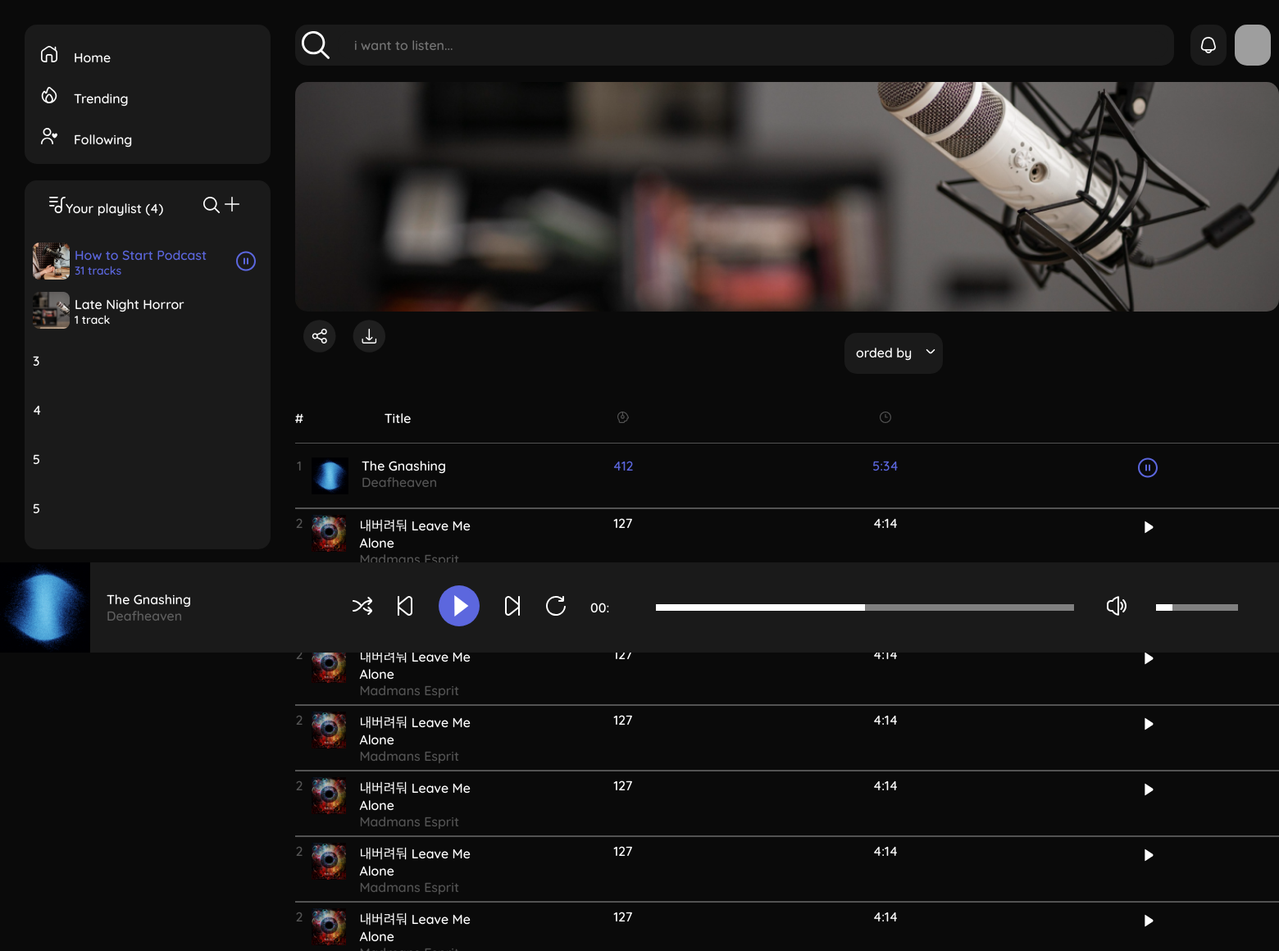
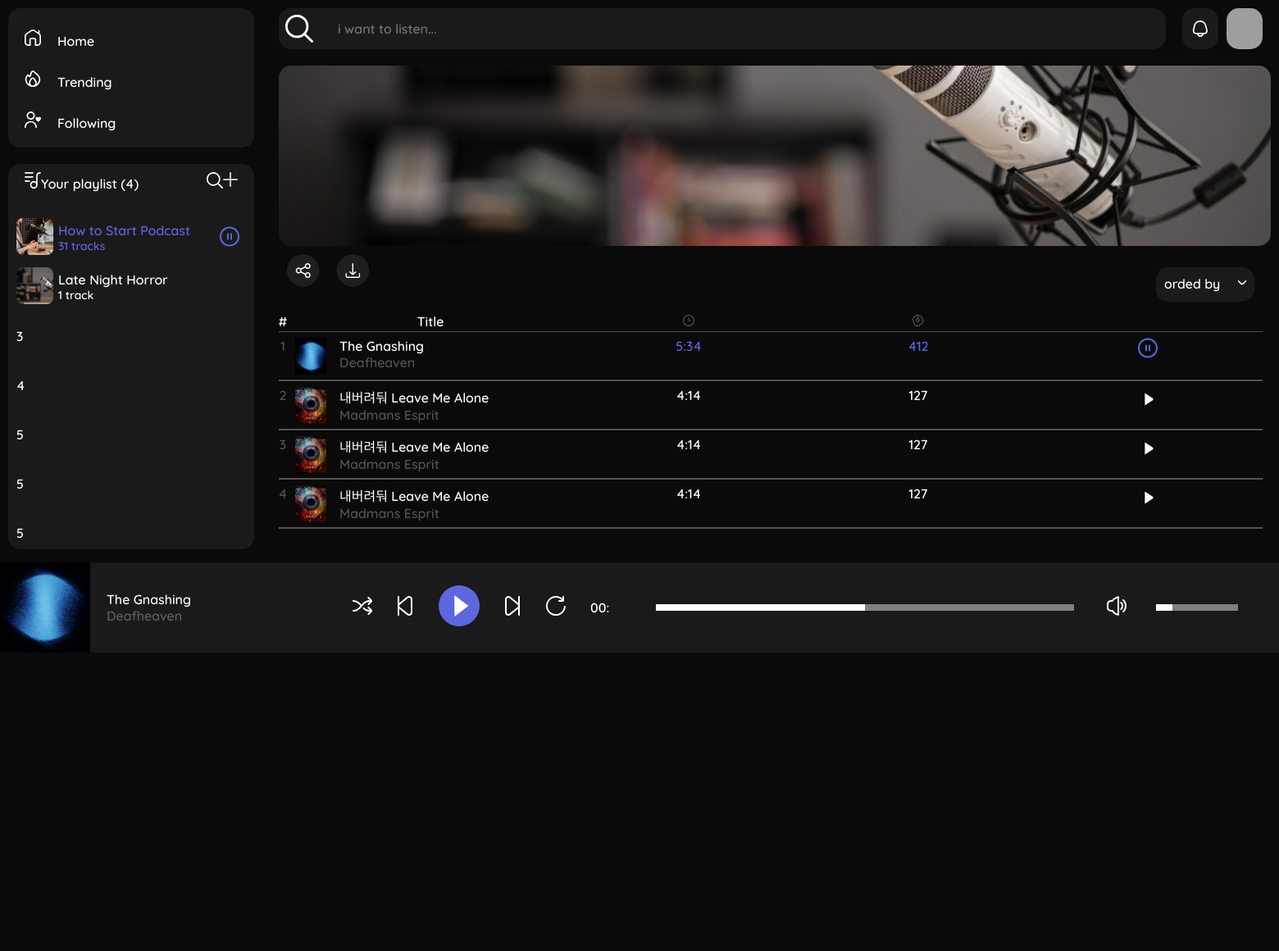
Before and after one commit to kopatich32/Diplom, a PHP site: page / in a window 1560 px wide. Shown: the whole page at 82% size. After the commit the page ends 796 px from the top, so only its background shows below. Run offline with PHP 8.4, Linux system fonts and the light colour scheme; grey boxes are pictures that could not be loaded.

Commit message:
Немного верстки, подправил левое меню

```diff
--- a/index.php
+++ b/index.php
@@ -9,9 +9,9 @@
     <meta http-equiv="X-UA-Compatible" content="ie=edge">
     <link rel="stylesheet" href="styles/style.css">
     <title>Мой плейлист</title>
+
 </head>
 <body>
-
 <div class="wrapper">
     <div class="player">
 
@@ -23,16 +23,17 @@
                     <li><span><img src="icons/following.svg" alt="following"></span>Following</li>
                 </ul>
             </nav>
+            <div class="wrapper-aside">
+            <div class="head-list">
+                <div><img src="icons/list-music.svg" alt="list-music"></div>
+                <span>Your playlist (<span>4</span>)</span>
+                <div class="left-navigation">
+                    <div><img src="icons/search.svg" alt="search"></div>
+                    <div><img src="icons/plus.svg" alt="add-playlist"></div>
+                </div>
+            </div>
+            <ul class="playlists">
 
-            <ul class="playlists">
-                <li class="head-list">
-                    <div><img src="icons/list-music.svg" alt="list-music"></div>
-                    <span>Your playlist (<span>4</span>)</span>
-                    <div class="left-navigation">
-                        <div><img src="icons/search.svg" alt="search"></div>
-                        <div><img src="icons/plus.svg" alt="add-playlist"></div>
-                    </div>
-                </li>
                 <li class="playing">
                     <div class="wrapper"><img src="icons/Rectangle2.png" alt="test"></div>
                     <div>
@@ -61,7 +62,7 @@
                 <li>5</li>
 
             </ul>
-
+            </div>
         </aside>
         <div class="cnt">
             <header>
@@ -78,7 +79,7 @@
                     <div class="share"><img src="icons/share.svg" alt="share"></div>
                     <div class="download"><img src="icons/download.svg" alt="share"></div>
                     <div class="filter">
-                        <p>orded by <span><img src="icons/filter_arrow.svg" alt="arrow"></span></p>
+                        <p>orded by<span><img src="icons/filter_arrow.svg" alt="arrow"></span></p>
                         <ul class="filter-list">
                             <li>Artist</li>
                             <li>Track</li>
@@ -86,14 +87,14 @@
                         </ul>
                     </div>
                 </div>
-                <div class="track-area">
                 <div class="track-stat">
                     <div>#</div>
                     <div>Title</div>
+                    <div class="track-duration"><img src="icons/clock-three.svg" alt="duration"></div>
                     <div class="listening"><img src="icons/listening.svg" alt="listening"></div>
-                    <div class="track-duration"><img src="icons/clock-three.svg" alt="duration"></div>
                     <div></div>
                 </div>
+                <div class="track-area">
 <!--                Tracks-->
                 <div class="current-track-main number_">
                     <div class="track-number play_now">1</div>
@@ -106,8 +107,8 @@
                             <div class="artist-main">Deafheaven</div>
                         </div>
                     </div>
+                    <div class="duration-main play_now">5:34</div>
                     <div class="listening-main play_now">412</div>
-                    <div class="duration-main play_now">5:34</div>
                     <div class="is_play"><img src="icons/pause.svg" alt="play now"></div>
                 </div>
                 <div class="current-track-main number_">
@@ -121,12 +122,12 @@
                             <div class="artist-main">Madmans Esprit</div>
                         </div>
                     </div>
+                    <div class="duration-main">4:14</div>
                     <div class="listening-main">127</div>
-                    <div class="duration-main">4:14</div>
                     <div class="is_play"><img src="icons/is_play.svg" alt="play now"></div>
                 </div>
                 <div class="current-track-main number_">
-                    <div class="track-number">2</div>
+                    <div class="track-number">3</div>
                     <div class="track-main">
                         <div class="main-cover">
                             <img src="covers/Madmans_Esprit.jpg" alt="cover">
@@ -136,12 +137,12 @@
                             <div class="artist-main">Madmans Esprit</div>
                         </div>
                     </div>
+                    <div class="duration-main">4:14</div>
                     <div class="listening-main">127</div>
-                    <div class="duration-main">4:14</div>
                     <div class="is_play"><img src="icons/is_play.svg" alt="play now"></div>
                 </div>
                 <div class="current-track-main number_">
-                    <div class="track-number">2</div>
+                    <div class="track-number">4</div>
                     <div class="track-main">
                         <div class="main-cover">
                             <img src="covers/Madmans_Esprit.jpg" alt="cover">
@@ -151,12 +152,12 @@
                             <div class="artist-main">Madmans Esprit</div>
                         </div>
                     </div>
+                    <div class="duration-main">4:14</div>
                     <div class="listening-main">127</div>
-                    <div class="duration-main">4:14</div>
                     <div class="is_play"><img src="icons/is_play.svg" alt="play now"></div>
                 </div>
                 <div class="current-track-main number_">
-                    <div class="track-number">2</div>
+                    <div class="track-number">5</div>
                     <div class="track-main">
                         <div class="main-cover">
                             <img src="covers/Madmans_Esprit.jpg" alt="cover">
@@ -166,12 +167,12 @@
                             <div class="artist-main">Madmans Esprit</div>
                         </div>
                     </div>
+                    <div class="duration-main">4:14</div>
                     <div class="listening-main">127</div>
-                    <div class="duration-main">4:14</div>
                     <div class="is_play"><img src="icons/is_play.svg" alt="play now"></div>
                 </div>
                 <div class="current-track-main number_">
-                    <div class="track-number">2</div>
+                    <div class="track-number">6</div>
                     <div class="track-main">
                         <div class="main-cover">
                             <img src="covers/Madmans_Esprit.jpg" alt="cover">
@@ -181,8 +182,8 @@
                             <div class="artist-main">Madmans Esprit</div>
                         </div>
                     </div>
+                    <div class="duration-main">4:14</div>
                     <div class="listening-main">127</div>
-                    <div class="duration-main">4:14</div>
                     <div class="is_play"><img src="icons/is_play.svg" alt="play now"></div>
                 </div>
                     <div class="current-track-main number_">
@@ -196,37 +197,9 @@
                             <div class="artist-main">Madmans Esprit</div>
                         </div>
                     </div>
-                    <div class="listening-main">127</div>
                     <div class="duration-main">4:14</div>
-                    <div class="is_play"><img src="icons/is_play.svg" alt="play now"></div>
-                </div><div class="current-track-main number_">
-                    <div class="track-number">2</div>
-                    <div class="track-main">
-                        <div class="main-cover">
-                            <img src="covers/Madmans_Esprit.jpg" alt="cover">
-                        </div>
-                        <div class="current-track-cover">
-                            <div class="track-name-main">내버려둬 Leave Me Alone</div>
-                            <div class="artist-main">Madmans Esprit</div>
-                        </div>
-                    </div>
-                    <div class="listening-main">127</div>
-                    <div class="duration-main">4:14</div>
-                    <div class="is_play"><img src="icons/is_play.svg" alt="play now"></div>
-                </div><div class="current-track-main number_">
-                    <div class="track-number">2</div>
-                    <div class="track-main">
-                        <div class="main-cover">
-                            <img src="covers/Madmans_Esprit.jpg" alt="cover">
-                        </div>
-                        <div class="current-track-cover">
-                            <div class="track-name-main">내버려둬 Leave Me Alone</div>
-                            <div class="artist-main">Madmans Esprit</div>
-                        </div>
-                    </div>
-                    <div class="listening-main">127</div>
-                    <div class="duration-main">4:14</div>
-                    <div class="is_play"><img src="icons/is_play.svg" alt="play now"></div>
+                        <div class="listening-main">127</div>
+                        <div class="is_play"><img src="icons/is_play.svg" alt="play now"></div>
                 </div><div class="current-track-main number_">
                     <div class="track-number">2</div>
                     <div class="track-main">
--- a/styles/style.css
+++ b/styles/style.css
@@ -49,7 +49,7 @@ body {
   justify-content: normal;
   align-items: normal;
   width: 100%;
-  padding: 30px 30px 0 30px; }
+  padding: 10px 10px 0 10px; }
 
 aside {
   min-width: 300px;
@@ -73,13 +73,28 @@ aside {
         height: 50px; }
         aside .links ul li span {
           margin-right: 20px; }
+  aside .head-list {
+    display: flex;
+    flex-direction: row;
+    justify-content: normal;
+    align-items: baseline;
+    padding: 10px 20px 0 20px; }
+    aside .head-list .left-navigation {
+      display: flex;
+      flex-direction: row;
+      justify-content: space-between;
+      align-items: normal;
+      margin-left: auto; }
+  aside .wrapper-aside {
+    background-color: #1A1A1A;
+    border-radius: 15px; }
   aside .playlists {
     overflow-y: scroll;
     -ms-overflow-style: none;
     /* IE и Edge */
     scrollbar-width: none;
     /* Firefox */
-    height: calc(100vh - 110px - 170px - 70px);
+    height: calc(100vh - 110px - 170px - 100px);
     background-color: #1A1A1A;
     list-style: none;
     border-radius: 15px;
@@ -106,18 +121,6 @@ aside {
           font-size: 14px; }
       aside .playlists li div:nth-child(3) {
         margin: 0 8px 0 auto; }
-    aside .playlists .head-list {
-      display: flex;
-      flex-direction: row;
-      justify-content: normal;
-      align-items: baseline;
-      padding: 10px 20px 0 20px; }
-      aside .playlists .head-list .left-navigation {
-        display: flex;
-        flex-direction: row;
-        justify-content: space-between;
-        align-items: normal;
-        margin-left: auto; }
   aside .playlists::-webkit-scrollbar {
     display: none; }
 
@@ -177,7 +180,7 @@ main {
   width: 100%;
   padding-left: 20px; }
   main .podcast-img {
-    height: 280px;
+    height: 220px;
     border-radius: 15px;
     overflow: hidden; }
     main .podcast-img img {
@@ -189,7 +192,8 @@ main {
     flex-direction: row;
     justify-content: normal;
     align-items: normal;
-    width: 800px; }
+    width: 1200px;
+    height: 90px; }
     main .control-row div {
       margin: 10px; }
     main .control-row .filter {
@@ -212,8 +216,7 @@ main {
         flex-direction: row;
         justify-content: center;
         align-items: normal;
-        justify-self: flex-end;
-        padding: 14px 2px 14px 14px;
+        padding: 10px 2px 10px 10px;
         background-color: #1A1A1A;
         border-radius: 15px;
         width: 120px; }
@@ -239,20 +242,25 @@ main {
           cursor: pointer; }
   main .track-area {
     overflow: scroll;
-    height: calc(100vh - 110px - 30px); }
+    scrollbar-width: none;
+    height: calc(100vh - 558px); }
+  main .track-area::-webkit-scrollbar {
+    display: none; }
   main .track-stat {
+    background-color: #0A0A0A;
+    margin-bottom: 10px;
     display: grid;
-    grid-template-columns: 10px 230px 1fr 1fr 1fr;
+    grid-template-columns: 10px 350px 1fr 1fr 1fr;
     align-content: center;
     justify-items: center;
     width: 1200px;
-    margin-bottom: 20px; }
+    height: 4px; }
   main .current-track-main {
     display: grid;
-    grid-template-columns: 10px 230px 1fr 1fr 1fr;
+    grid-template-columns: 10px 350px 1fr 1fr 1fr;
     align-content: center;
     justify-items: center;
-    height: 80px;
+    height: 60px;
     border-top: 1px solid rgba(255, 255, 255, 0.3);
     border-bottom: 1px solid rgba(255, 255, 255, 0.3);
     width: 1200px;
@@ -279,6 +287,8 @@ main {
         color: white; }
       main .current-track-main .track-main .artist-main {
         color: rgba(255, 255, 255, 0.3); }
+      main .current-track-main .track-main .current-track-cover {
+        width: 100%; }
 
 footer {
   display: flex;
--- a/styles/style.scss
+++ b/styles/style.scss
@@ -38,6 +38,7 @@ html, body {
   margin: 0;
   width: 100%;
   height: 99%;
+  //overflow: hidden;
 }
 
 body {
@@ -55,7 +56,7 @@ body {
 .player {
   @include flex(row, normal, normal);
   width: 100%;
-  padding: 30px 30px 0 30px;
+  padding: 10px 10px 0 10px;
 }
 
 aside {
@@ -88,11 +89,24 @@ aside {
 
   color: white;
 
+  .head-list {
+    @include flex(row, normal, baseline);
+    padding: 10px 20px 0 20px;
+
+    .left-navigation {
+      @include flex(row, space-between, normal);
+      margin-left: auto;
+    }
+  }
+.wrapper-aside{
+  background-color: $front-background;
+  border-radius: 15px;
+}
   .playlists {
     overflow-y: scroll;
     -ms-overflow-style: none; /* IE и Edge */
     scrollbar-width: none; /* Firefox */
-    height: calc(100vh - 110px - 170px - 70px);
+    height: calc(100vh - 110px - 170px - 100px);
     background-color: $front-background;
     list-style: none;
     border-radius: 15px;
@@ -126,15 +140,7 @@ aside {
       }
     }
 
-    .head-list {
-      @include flex(row, normal, baseline);
-      padding: 10px 20px 0 20px;
 
-      .left-navigation {
-        @include flex(row, space-between, normal);
-        margin-left: auto;
-      }
-    }
 
   }
 
@@ -208,7 +214,7 @@ main {
   padding-left: 20px;
 
   .podcast-img {
-    height: 280px;
+    height: 220px;
     border-radius: 15px;
     overflow: hidden;
 
@@ -221,7 +227,7 @@ main {
 
   .control-row {
     @include flex(row, normal, normal);
-    width: 800px;
+    @include  size(1200px,90px);
 
     div {
       margin: 10px;
@@ -252,8 +258,7 @@ main {
 
       p {
         @include flex(row, center, normal);
-        justify-self: flex-end;
-        padding: 14px 2px 14px 14px;
+        padding: 10px 2px 10px 10px;
         background-color: $front-background;
         border-radius: 15px;
         width: 120px;
@@ -291,29 +296,32 @@ main {
 
   .track-area {
     overflow: scroll;
-    height: calc(100vh - 110px - 30px);
-    //scrollbar-width: none;
+    scrollbar-width: none; // for firefox
+    height: calc(100vh - 558px);
+
   }
 
-  //.track-area::-webkit-scrollbar {
-  //  display: none;
-  //}
+  .track-area::-webkit-scrollbar {
+    display: none;
+  }
 
   .track-stat {
+    background-color: $back-background;
+    margin-bottom: 10px;
     display: grid;
-    grid-template-columns: 10px 230px 1fr 1fr 1fr;
+    grid-template-columns: 10px 350px 1fr 1fr 1fr;
     align-content: center;
     justify-items: center;
-    width: 1200px;
-    margin-bottom: 20px;
+    @include size(1200px, 4px);
+
   }
 
   .current-track-main {
     display: grid;
-    grid-template-columns: 10px 230px 1fr 1fr 1fr;
+    grid-template-columns: 10px 350px 1fr 1fr 1fr;
     align-content: center;
     justify-items: center;
-    height: 80px;
+    height: 60px;
     border-top: 1px solid $track-border;
     border-bottom: 1px solid $track-border;
     width: 1200px;
@@ -346,6 +354,9 @@ main {
 
       .artist-main {
         color: $current-artist-footer-color;
+      }
+      .current-track-cover{
+        width: 100%;
       }
     }
   }
```
Also changed, not shown: 1 other file.
